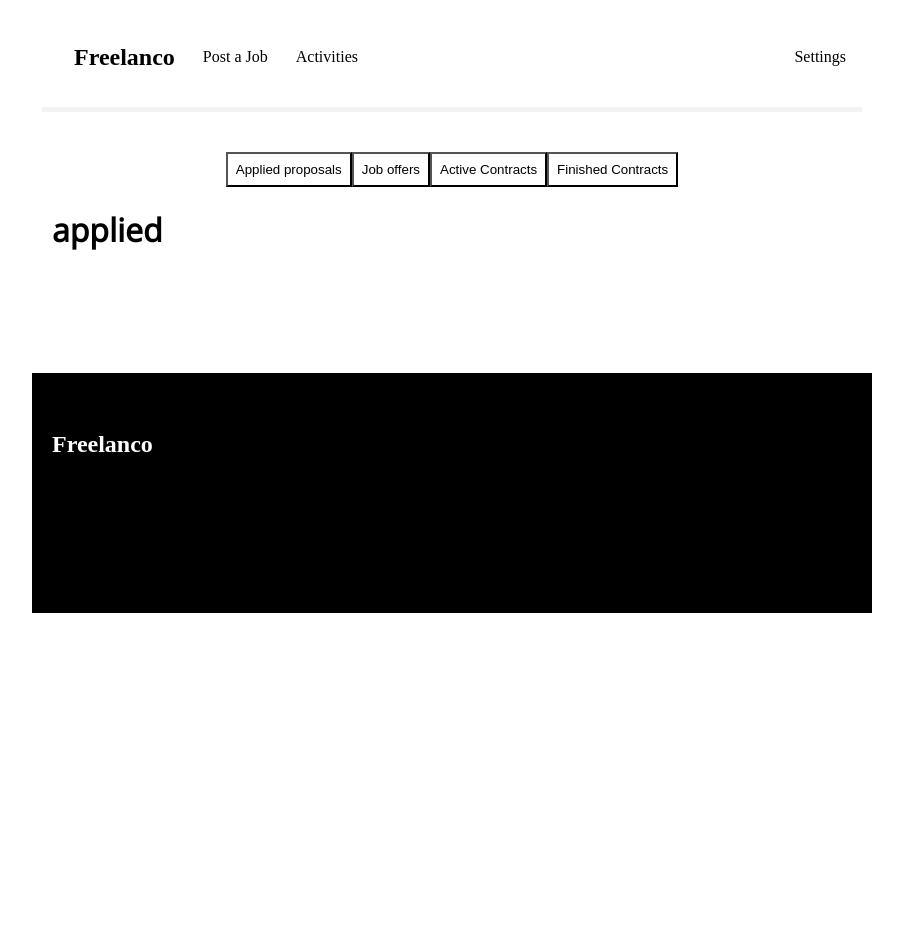
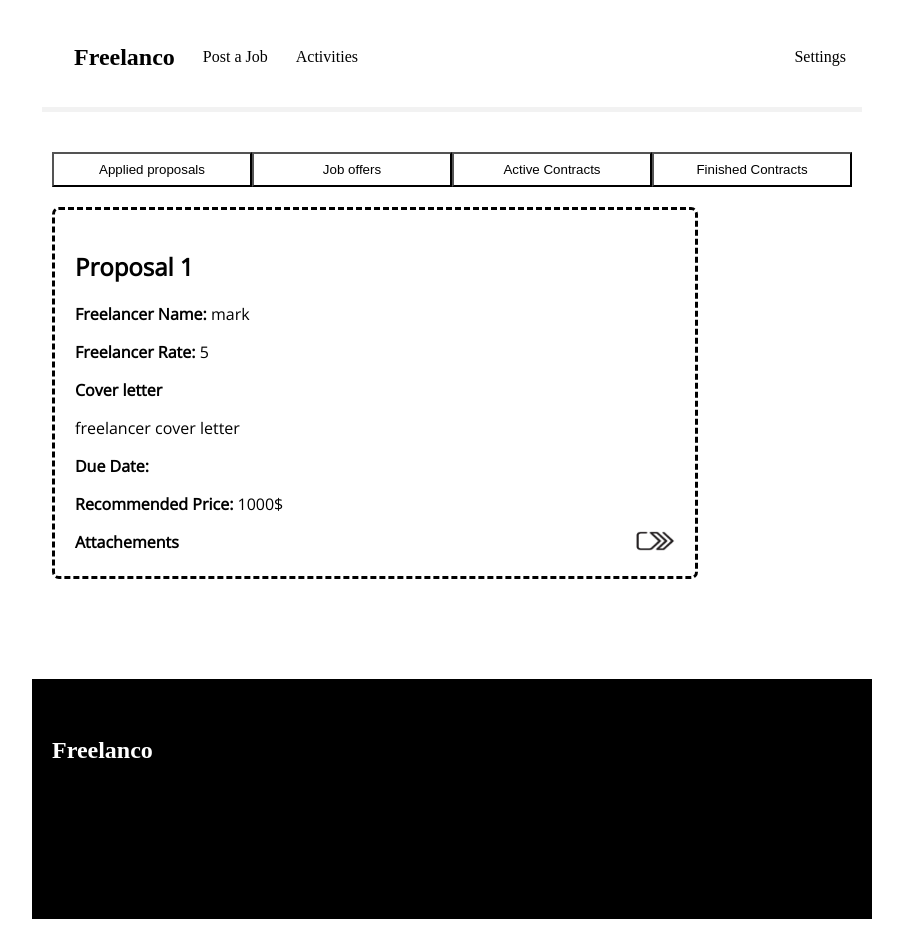
Before and after one commit to moezemara/freelance-dashboard, a React (Create React App) app: page /client-activities in a window 1280 px wide. Shown: the whole page, without its empty margins (188-1091 px from the left). Before the commit the page ends 800 px from the top, so only its background shows below. Built offline with nearby package versions, Linux system fonts and the light colour scheme.

Commit message:
added proposal card

```diff
--- a/src/ActivitiesPage.js
+++ b/src/ActivitiesPage.js
@@ -1,10 +1,21 @@
-import { useState } from "react";
+import { useEffect, useState } from "react";
+import ProposalCard from "./ProposalCard";
+
+
+const arr = [{'id':1,title:'Proposal 1',freelancerName:'mark',freelancerRate:'5',coverLetter:"freelancer cover letter",duedate:"5-13-2022", price:1000},];
 
 const ActivitiesPage = () => {
+
+
+    const [proposals,setProposals] = useState([]);
 
     const [buttonsClasses,setButtonClasses] = useState({'appliedproposals':'','joboffers':'','activecontracts':'','finishedcontracts':''})
 
     const [content, setContent] = useState('appliedproposals');
+
+    useEffect(()=>{
+        setProposals(arr);
+    });
 
     const handleBtnClick = (btnState)=>{
         //setting button color to the appropriate theme
@@ -13,6 +24,15 @@ const ActivitiesPage = () => {
         setButtonClasses(newState);
         setContent(btnState);
     }
+
+
+    const getProposalsList = (myproposals)=>{
+         return (
+             myproposals.map((proposal)=>(<ProposalCard proposal={proposal}/>))
+      );
+    }
+
+
 
     let pageContent;
 
@@ -27,7 +47,7 @@ const ActivitiesPage = () => {
             pageContent = <h1>finished contracts</h1>;
             break;
         default:
-            pageContent=<h1>applied</h1>;
+            pageContent=getProposalsList(proposals);
     }
 
     return (
@@ -38,7 +58,9 @@ const ActivitiesPage = () => {
                 <button id={buttonsClasses['activecontracts']} onClick={()=>{handleBtnClick('activecontracts');}}>Active Contracts</button>
                 <button id={buttonsClasses['finishedcontracts']} onClick={()=>{handleBtnClick('finishedcontracts');}}>Finished Contracts</button>
             </div>
-            {pageContent}
+            <div>
+                {pageContent}
+            </div>
         </div>
     );
 }
--- a/src/App.js
+++ b/src/App.js
@@ -4,7 +4,6 @@ import React from 'react';
 import {BrowserRouter as Router, Route, Switch} from 'react-router-dom';
 import SignUp from './SignUp';
 import Login from './Login';
-import JobCard from './JobCard';
 import PostJob from './PostJob';
 import Page404 from './Page404';
 import ProposalPage from './ProposalPage'
--- a/src/BrowseJobs.js
+++ b/src/BrowseJobs.js
@@ -3,7 +3,7 @@ import JobCard from "./JobCard";
 const BrowseJobs = () => {
     return (
         <div className="browsejobs">
-            <JobCard title="Job Card Example" price="1800"/>
+            <JobCard title="Job Card Example" price="1800" description="job description"/>
         </div>
     );
 }
--- a/src/JobCard.js
+++ b/src/JobCard.js
@@ -1,11 +1,13 @@
 const JobCard = (props) => {
     const title = props.title;
     const price = props.price;
+    const description = props.description;
     return (
         <div className="jobcard">
             <div className="jobcardmain">
-                <h2>{title}</h2>
-                <h4 style={{color:'gray'}}>{price}$</h4>
+                <h3>{title}</h3>
+                <p><b>Description:</b> {description}</p>
+                <p>Price:<b>{price}$</b></p>
             </div>
             <div style={{marginLeft:'auto'}}>
                 <button>Details</button>
--- a/src/ProposalCard.js
+++ b/src/ProposalCard.js
@@ -1,7 +1,27 @@
-const ProposalCard = () => {
+import serviceImage from './src-images/service-logo.png'
+
+const ProposalCard = (props) => {
+    const title = props.proposal.title;
+    const freelancerName = props.proposal.freelancerName;
+    const freelancerRate = props.proposal.freelancerRate;
+    const coverLetter = props.proposal.coverLetter;
+    const dueDate = props.proposal.dueDate;
+    const price = props.proposal.price;
+
     return (
-        <div className="proposalcard">
+        <div className="proposalcard" key={props.proposal.id}>
+            <h2>{title}</h2>
+            <p><b>Freelancer Name: </b>{freelancerName}</p>
+            <p><b>Freelancer Rate: </b>{freelancerRate}</p>
 
+            <b>Cover letter</b>
+            <p>{coverLetter}</p>
+            <p><b>Due Date: </b>{dueDate}</p>
+            <p><b>Recommended Price: </b>{price}$</p>
+            <div style={{display:'flex'}}>
+                <label><b>Attachements</b></label>
+                <a><img src={serviceImage}/></a>
+            </div>
         </div>
     );
 }
--- a/src/index.css
+++ b/src/index.css
@@ -92,12 +92,36 @@
   border-color: gray;
   max-width: 600px;
   border-width: 5px;
-  border: solid;
+  border: dashed;
   color: black;
   margin-top: 20px;
   padding: 20px;
   align-self: center;
   align-items: center;
+}
+
+.proposalcard, .contractcard{
+  border-radius: 7px;
+  border-color: gray;
+  max-width: 600px;
+  border-width: 5px;
+  border: dashed;
+  color: black;
+  margin-top: 20px;
+  padding: 20px;
+  align-self: center;
+  align-items: center;
+
+}
+
+.proposalcard a{
+  margin-left: auto;
+}
+
+.proposalcard img{
+  margin-left:auto;
+  width:40px;
+  height:20px;
 }
 
 .jobcardmain {
@@ -201,6 +225,7 @@ display: block;
   font-family: "Open Sans", sans-serif;
   margin: 0 auto;
   align-content: center;
+  align-items: center;
   width: 100%;
 }
 
@@ -338,12 +363,14 @@ background-color: rgb(0, 0, 0);
   align-items: center;
   text-align: center;
   margin-top: 5%;
+  width:800px;
 }
 
 .activitiespage button{
   background-color: white;
   color: black;
   padding: 1%;
+  width: 200px;
 }
 
 
```
